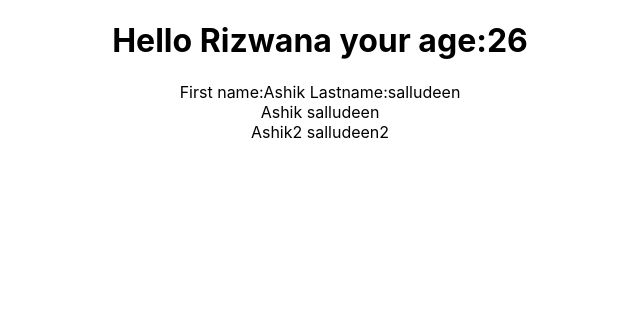
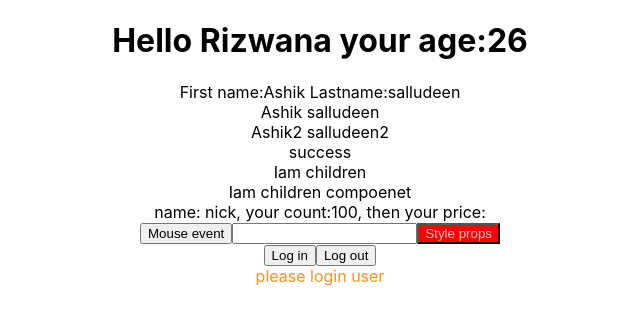
Before and after one commit to Ashik11898/typescriptdemo, a React (Create React App) app: page / in a window 1280 px wide. Shown: the top 324 px of the page, without its empty margins (320-960 px from the left). Built offline with nearby package versions, Linux system fonts and the light colour scheme.

Commit message:
context basic flow done in typescript

```diff
--- a/src/App.tsx
+++ b/src/App.tsx
@@ -1,5 +1,10 @@
 import PropsTest from './components/props/PropsTest';
 import PropArrayObj from './components/props/PropArrayObj';
+import UnionProps from './components/props/UnionProps';
+import {ChildrenText, ChildrenComp} from './components/props/ChildrenText';
+import OptionalProps from './components/props/OptionalProps';
+import {MyEvents,MyChangeEvents,StyleProperty,Login} from './components/props/MyEvents';
+import { ThemeContext } from './components/context/ThemeContext';
 import './App.css';
 
 function App() {
@@ -24,6 +29,18 @@ function App() {
     <div className="App">
       <PropsTest name="Rizwana" age={26} ismarried={true} />
       <PropArrayObj objData={myObj} arrayData={arrData}/>
+      <UnionProps apiStatus="success"/>
+      <ChildrenText>Iam children</ChildrenText>
+      <ChildrenComp >
+        <ChildrenText>Iam children compoenet</ChildrenText>
+      </ChildrenComp>
+      <OptionalProps name="nick" count={100}/>
+      <MyEvents onClick={(event,id)=> console.log("Learning events",event,id)}/>
+      <MyChangeEvents/>
+      <StyleProperty myStyles={{background:"red",color:"pink"}}/>
+      <ThemeContext>
+        <Login/>
+      </ThemeContext>
     </div>
   );
 }
--- /dev/null
+++ b/src/components/context/ThemeContext.tsx
@@ -0,0 +1,16 @@
+import {createContext} from 'react'
+import { theme } from '../theme'
+
+type contextProvider ={
+    children:React.ReactNode
+}
+export const themeContext = createContext(theme)
+
+
+export const ThemeContext = ({children}:contextProvider) => {
+
+
+  return (
+    <themeContext.Provider  value={theme}>{children}</themeContext.Provider>
+  )
+}
--- /dev/null
+++ b/src/components/props/ChildrenText.tsx
@@ -0,0 +1,21 @@
+type GetChildText={
+    children:string
+}
+
+type GetComponent={
+    children:React.ReactNode
+}
+
+
+
+export const ChildrenText = (props:GetChildText) => {
+  return (
+    <div>{props.children}</div>
+  )
+}
+
+export const ChildrenComp = (props:GetComponent) => {
+    return (
+      <div>{props.children}</div>
+    )
+  }
--- /dev/null
+++ b/src/components/props/MyEvents.tsx
@@ -0,0 +1,68 @@
+import { useState,useContext } from "react"
+import { themeContext } from "../context/ThemeContext"
+
+type GetClick = {
+    onClick ?:(event:React.MouseEvent<HTMLButtonElement>,id:number)=>void
+    myStyles?: React.CSSProperties
+}
+
+type UserType = {
+    name:string
+    email:string
+
+}
+
+export const MyEvents = (props:GetClick) => {
+  return (
+    <button onClick={(event)=>props.onClick?.(event,1)}>Mouse event</button>
+  )
+}
+
+
+export const MyChangeEvents = () => {
+    const handleChange =(event:React.ChangeEvent<HTMLInputElement>)=>{
+        console.log(event.target.value);
+    }
+
+    return (
+      <input onChange={handleChange}/>
+    )
+}
+
+
+export const StyleProperty = (props:GetClick) => {
+    return (
+      <button style={props.myStyles}>Style props</button>
+    )
+  }
+
+
+
+export const Login = () => {
+  const[isLoggedIn,setIsloggedIn]=useState<UserType>({} as UserType)
+  const theme = useContext(themeContext)
+
+  const handleLogin =()=>{
+    setIsloggedIn({
+      name:"salla",
+      email:"salla@gmail.com"
+    })
+  }
+
+  const handleOut =()=>{
+    setIsloggedIn({
+      name:"",
+      email:""
+    })
+  }
+
+  console.log("isLoggedIn",isLoggedIn);
+
+  return (
+    <div>
+        <button onClick={handleLogin}>Log in</button>
+        <button onClick={handleOut}>Log out</button>
+        <div style={{color:theme.text}}>{isLoggedIn.name ? isLoggedIn.name+ ": you logged in":"please login user"}</div>
+    </div>
+  )
+}
--- /dev/null
+++ b/src/components/props/OptionalProps.tsx
@@ -0,0 +1,14 @@
+type Optprops={
+    name:string,
+    count:number,
+    price?:number
+}
+
+
+const OptionalProps = (props:Optprops) => {
+  return (
+    <div>name: {props.name}, your count:{props.count}, then your price:{props.price}</div>
+  )
+}
+
+export default OptionalProps
--- /dev/null
+++ b/src/components/props/UnionProps.tsx
@@ -0,0 +1,12 @@
+type GetStatus ={
+    apiStatus:"loading"|"error"|"success"
+}
+
+const UnionProps = (props:GetStatus) => {
+
+  return (
+    <div>{props.apiStatus}</div>
+  )
+}
+
+export default UnionProps
--- /dev/null
+++ b/src/components/theme.ts
@@ -0,0 +1,4 @@
+export const theme ={
+    "primary":"#FFC71F",
+    "text":"#FF8F1F"
+}
```
Also changed, not shown: src/coveredTopics.txt (added).
